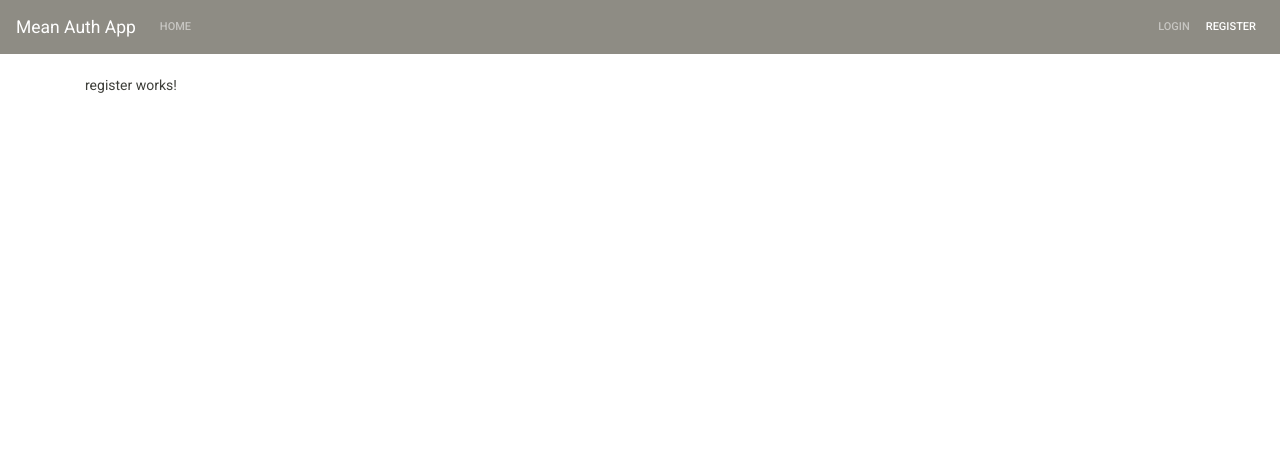
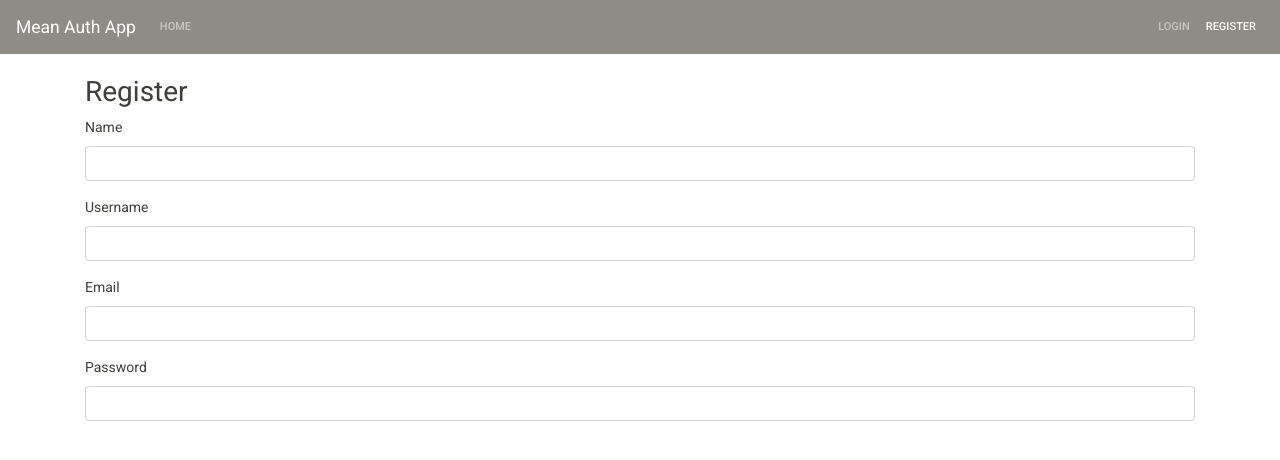
Before and after one commit to heshanpadmasiri/mean-auth-app, an Angular app in the folder angular-src/: page /register in a window 1280 px wide. Shown: the top 460 px of the page. Built offline with nearby package versions, Linux system fonts and the light colour scheme.

Commit message:
added register form

```diff
--- a/angular-src/src/app/components/register/register.component.html
+++ b/angular-src/src/app/components/register/register.component.html
@@ -1,3 +1,19 @@
-<p>
-  register works!
-</p>
+<h2 class="page-header">Register</h2>
+<form>
+  <div class="form-group">
+    <label>Name</label>
+    <input type="text" class="form-control">
+  </div>
+  <div class="form-group">
+    <label>Username</label>
+    <input type="text" class="form-control">
+  </div>
+  <div class="form-group">
+    <label>Email</label>
+    <input type="text" class="form-control">
+  </div>
+  <div class="form-group">
+    <label>Password</label>
+    <input type="password" class="form-control">
+  </div>
+</form>
--- a/angular-src/src/app/components/register/register.component.ts
+++ b/angular-src/src/app/components/register/register.component.ts
@@ -6,7 +6,10 @@ import { Component, OnInit } from '@angular/core';
   styleUrls: ['./register.component.css']
 })
 export class RegisterComponent implements OnInit {
-
+  name:String;
+  userName:String;
+  password:String;
+  email:String;
   constructor() { }
 
   ngOnInit() {
```
